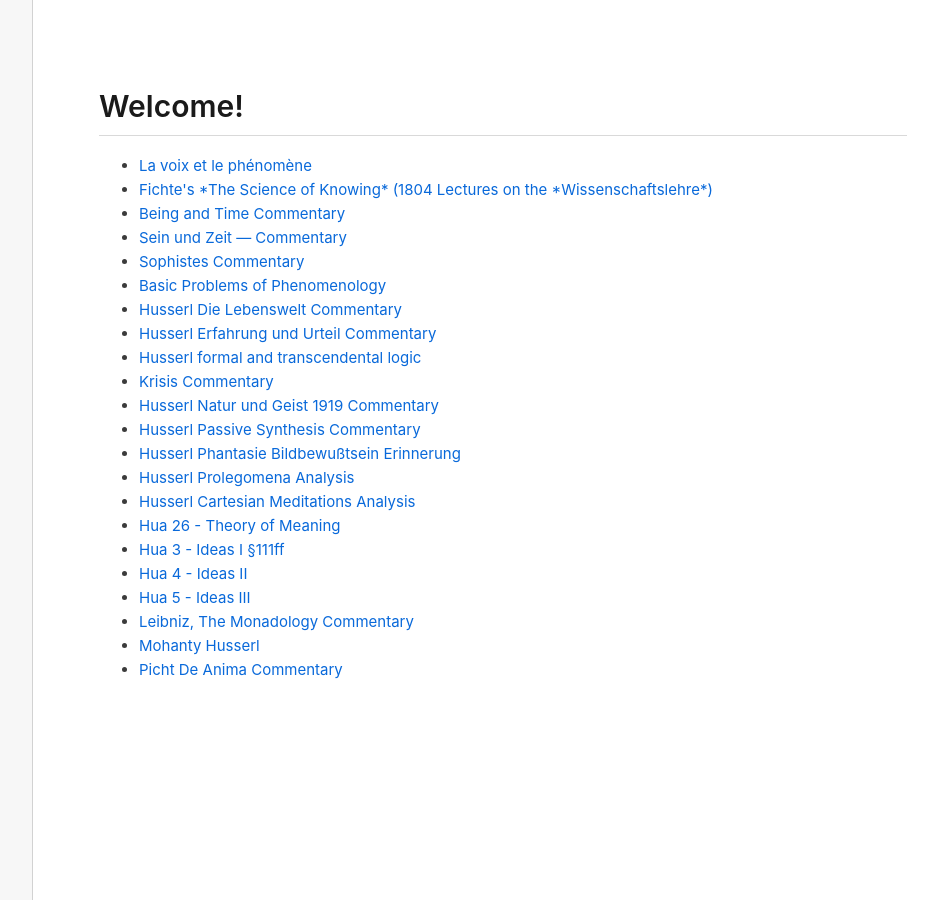
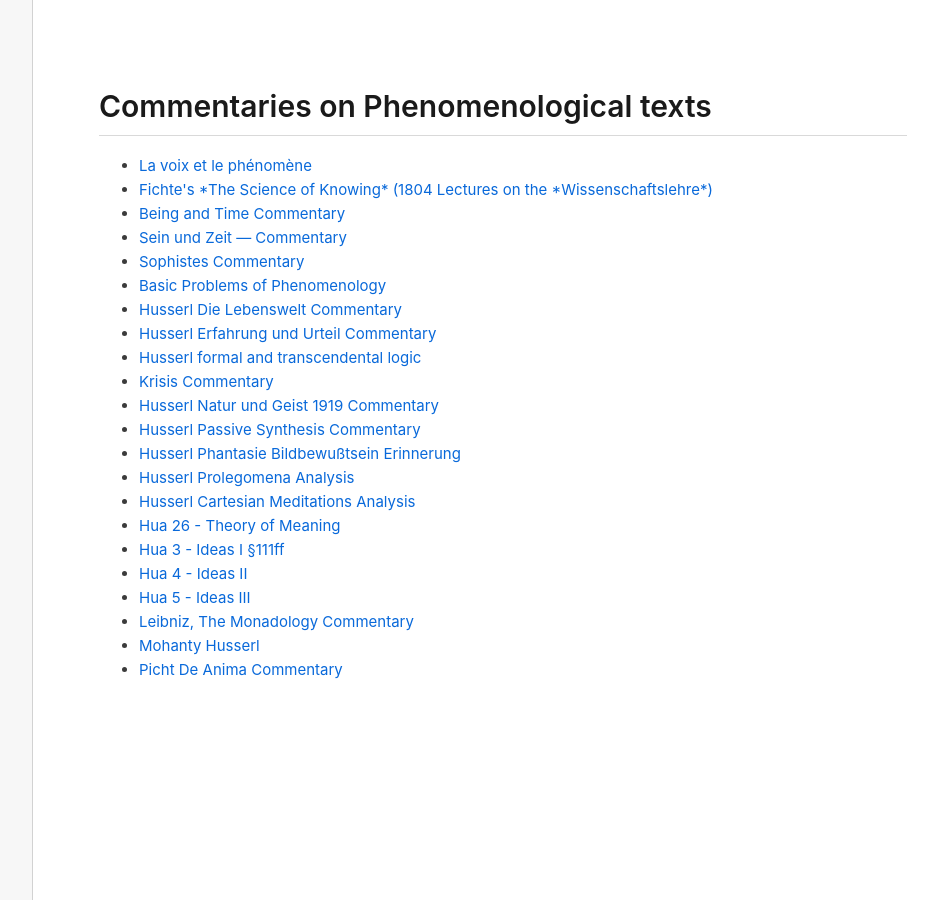
Before and after one commit to faultynode/commentaries, a Jekyll site: the page built from index.html, in a window 1280 px wide. Shown: the whole page, without its empty margins (227-1165 px from the left). Built offline with Jekyll 4.4.1, drawn with Linux system fonts in a browser that asks for light colours.

Commit message:
Update header to reflect commentary focus

```diff
--- a/index.html
+++ b/index.html
@@ -3,7 +3,7 @@ layout: default
 title: Phenomenology Commentaries
 ---
 
-<h1>Welcome!</h1>
+<h1>Commentaries on Phenomenological texts</h1>
 <ul>
   <li><a href="commentaries/derrida/derrida-la-voix-et-le-phenomene-commentary.html">La voix et le phénomène</a></li>
   <li><a href="commentaries/fichte/fichte-science-of-knowing-commentary.html">Fichte&#x27;s *The Science of Knowing* (1804 Lectures on the *Wissenschaftslehre*)</a></li>
```
